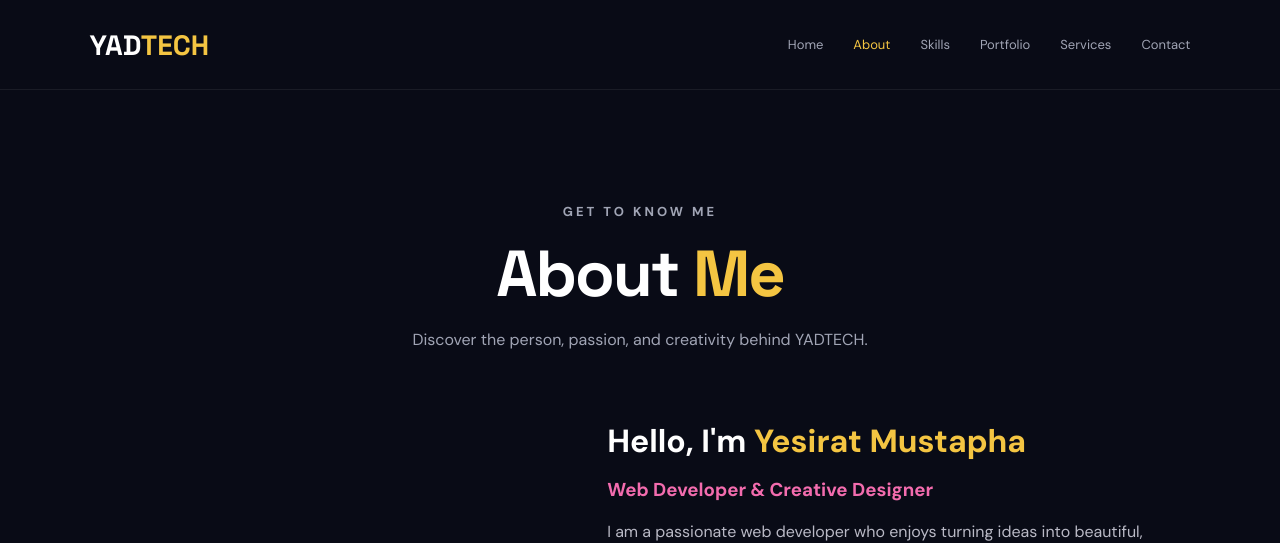
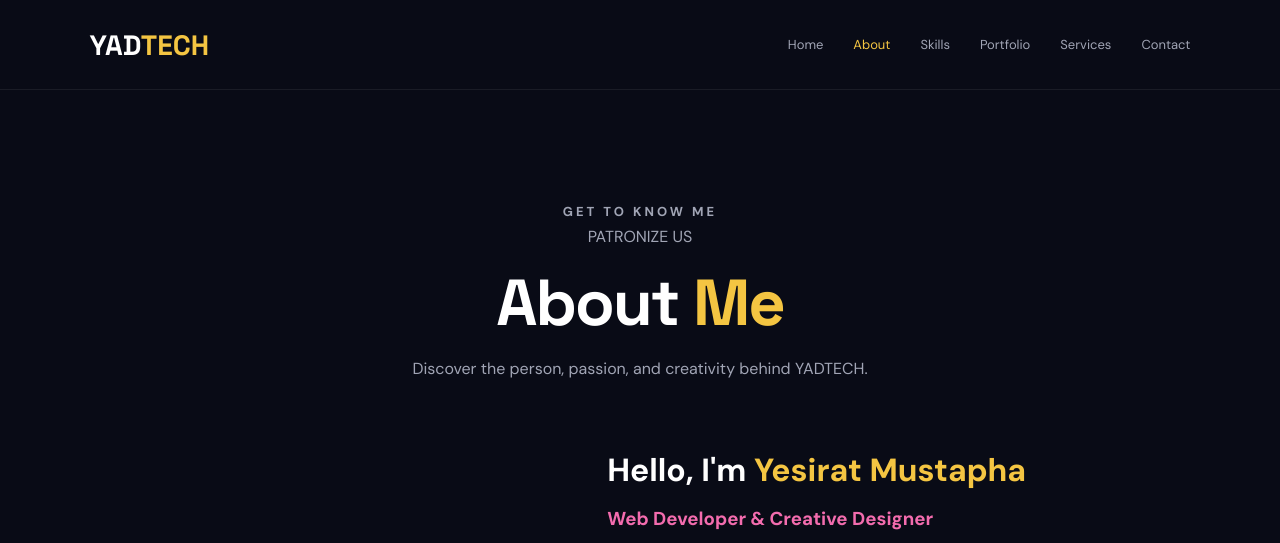
Before and after one commit to dfirstqueenmtn/YadTech-Website, a plain HTML site: page about.html in a window 1280 px wide. Shown: the top 543 px of the page. Drawn offline with Linux system fonts and the light colour scheme.

Commit message:
creating awareness

```diff
--- a/about.html
+++ b/about.html
@@ -23,6 +23,7 @@
 <main class="inner-page">
     <section class="page-heading">
         <p class="eyebrow">GET TO KNOW ME</p>
+       <p>PATRONIZE US</p>
         <h1>About <span>Me</span></h1>
         <p>Discover the person, passion, and creativity behind YADTECH.</p>
     </section>
```
